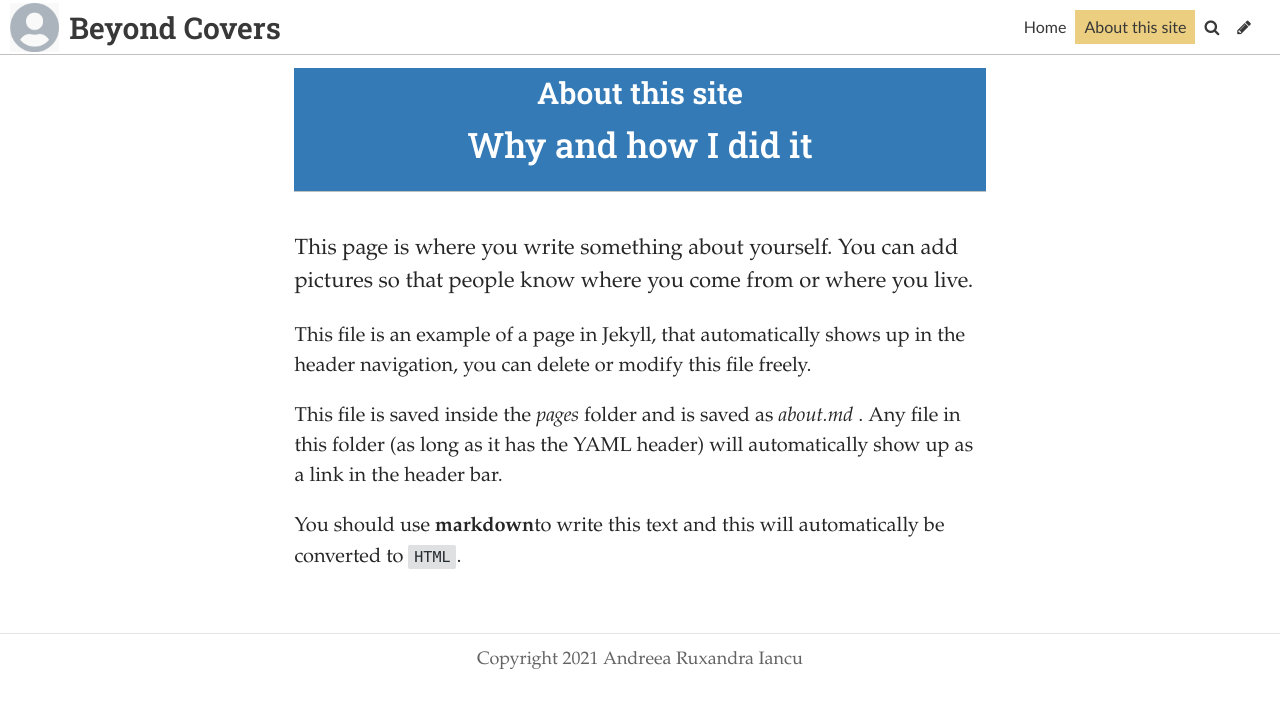
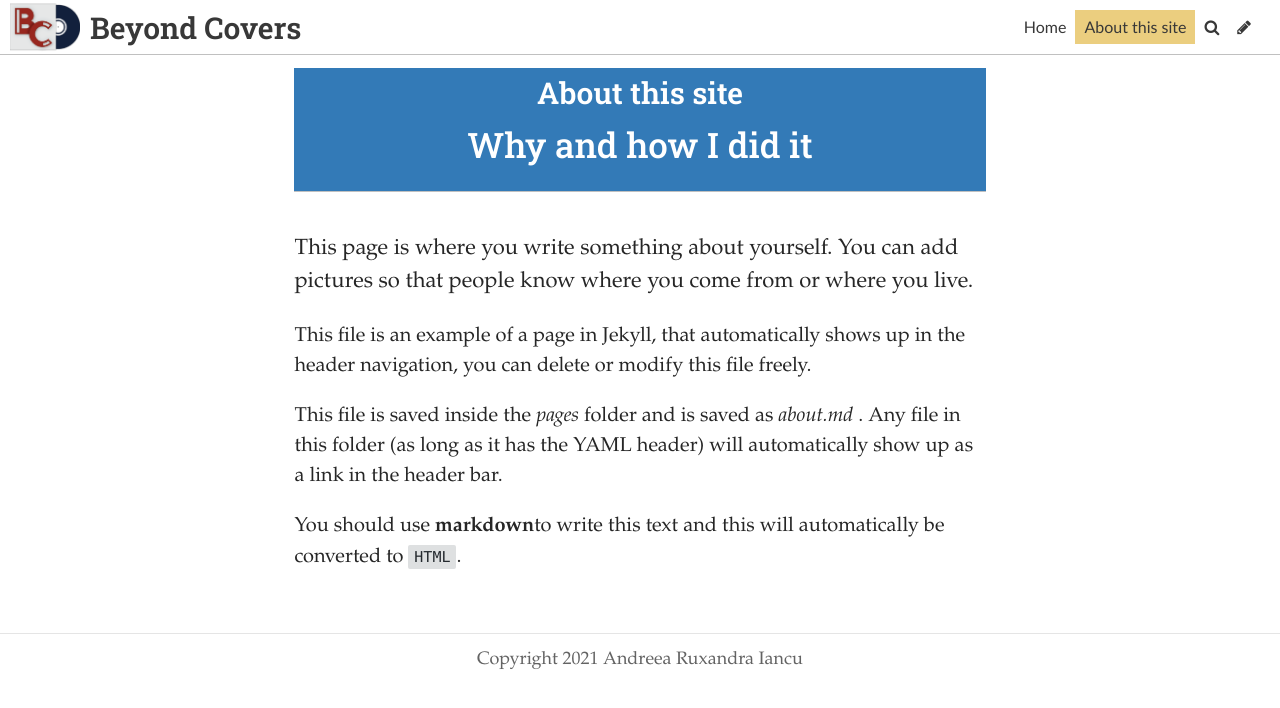
Before and after one commit to ruxandraandreea/typoassignment, a Jekyll site: the page built from pages/about.md, in a window 1280 px wide. Shown: the top 708 px of the page. Built offline with Jekyll 4.4.1, drawn with Linux system fonts in a browser that asks for light colours; some web fonts are replaced.

Commit message:
Update Settings “general”

```diff
--- a/_data/settings.yml
+++ b/_data/settings.yml
@@ -6,8 +6,8 @@ header_text: ""
 header_text_color: "#ffffff"
 bannerheight: 20vmax
 navbarheight: 55px
-logo: /uploads/logo.jpg
-favicon: /uploads/favicon.ico
+logo: ../uploads/untitled-3.png
+favicon: ""
 gridlayout: false
 fixednavbar: true
 upzoom: true
```
Also changed, not shown: uploads/untitled-3.png (added).
